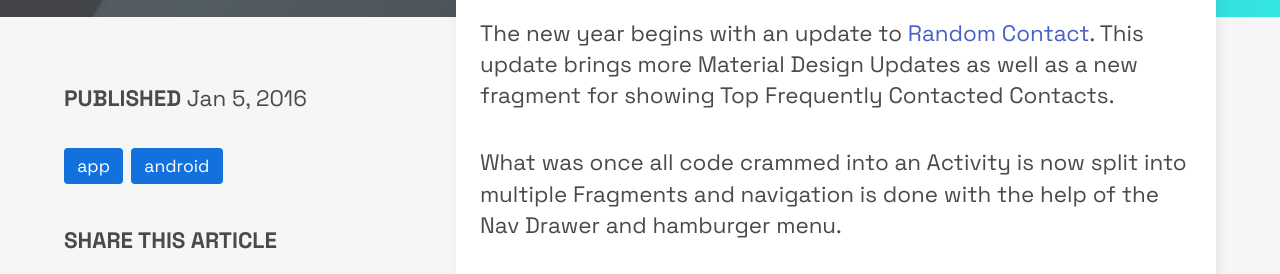
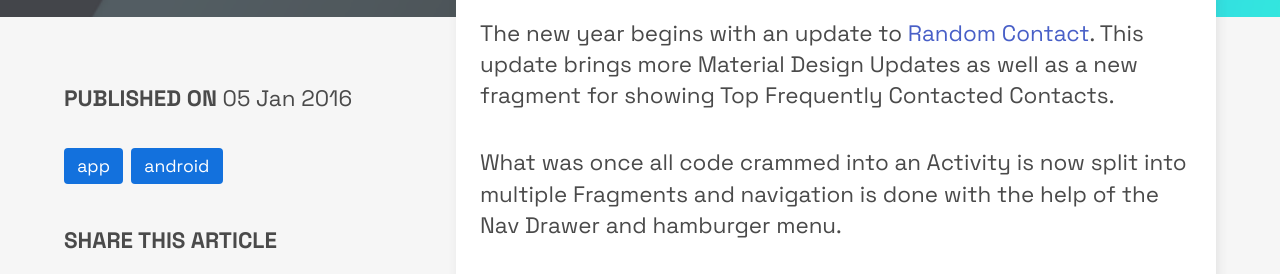
Before and after one commit to midhunhk/midhunhk.github.io, a Jekyll site: the page built from _posts/2016-01-05-random-contact-update.md, in a window 1280 px wide. Shown: the part 414-688 px from the top of the page. Built offline with Jekyll 4.4.1, drawn with Linux system fonts in a browser that asks for light colours; nearby versions of some CDN libraries; comment, search, counter and statistics services are not loaded; a style sheet for code colours, icons or effects is not loaded.

Commit message:
use time tag

```diff
--- a/_layouts/post.html
+++ b/_layouts/post.html
@@ -5,8 +5,10 @@
 <div class="columns reverse-row-order">
   <div class="column is-4">
     <p>
-        <span class="has-text-weight-bold is-uppercase">Published</span>
-        {{ page.date | date: "%b %-d, %Y" }}
+        <span class="has-text-weight-bold is-uppercase">Published on </span>
+        <time datetime="{{ page.date | date_to_xmlschema }}">
+            {{ page.date | date_to_string }}
+        </time>
     </p>
 
     {% if page.sidenote %}
```
Also changed, not shown: 1 other file.
